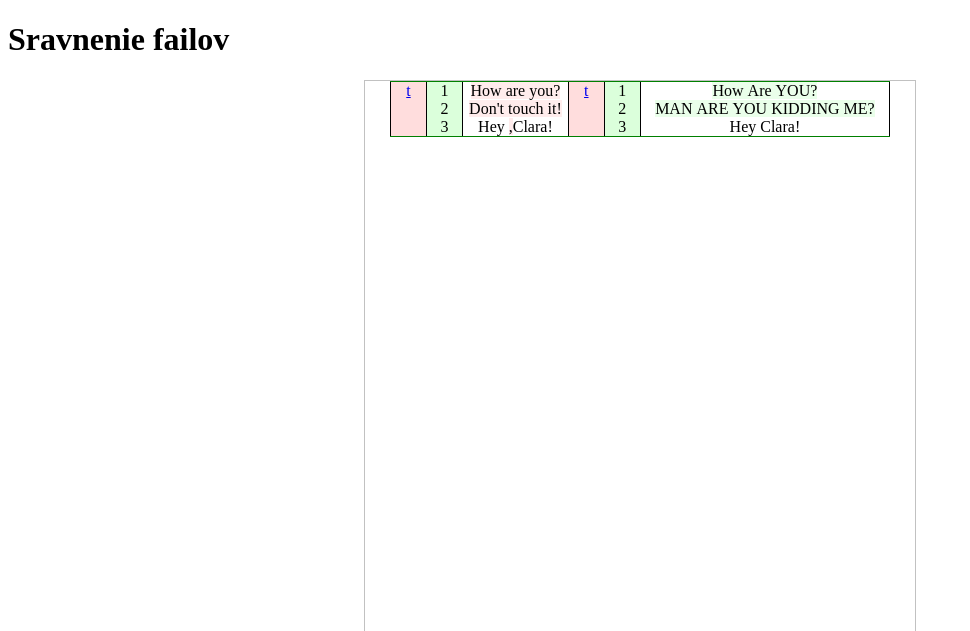
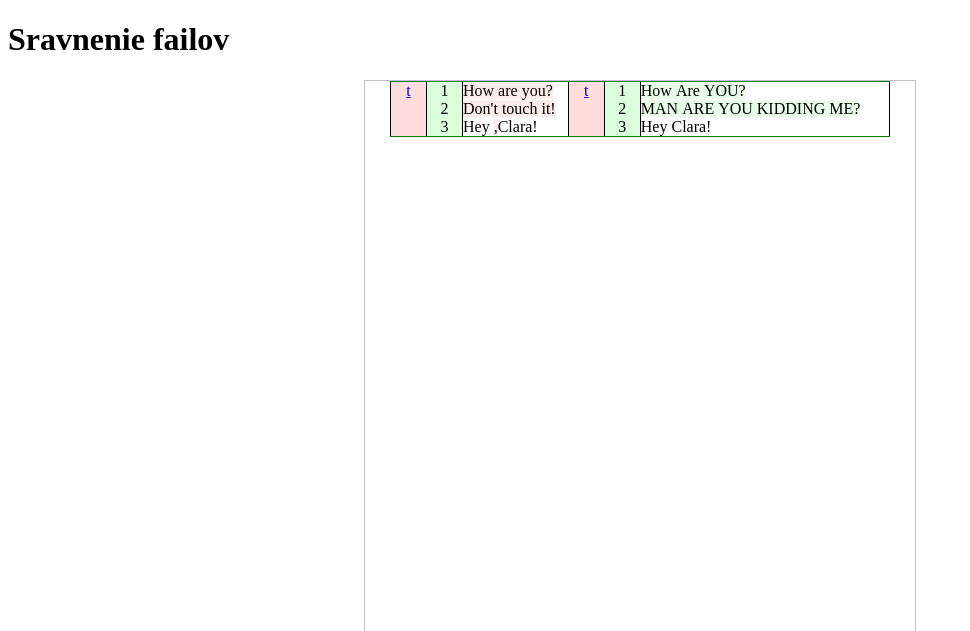
Before and after one commit to Rev01ver/NCM, a Flask app: page / in a window 1280 px wide. Shown: the top 631 px of the page, without its empty margins (0-970 px from the left). Run offline with Flask 2, Linux system fonts and the light colour scheme.

Commit message:
Update main.css

```diff
--- a/difflib/static/css/main.css
+++ b/difflib/static/css/main.css
@@ -13,7 +13,7 @@
 	width : 500px;/*shirina tablic*/
 	border : 1px solid green;/*ramka vokrug tablic*/
 	margin : auto;/*viravnivanie tablic po centre ocna */
-	text-align : center ;/*viravnivanie text po centre */
+	text-align : left ;/*viravnivanie text po left */
 
 }
 .diff_add {
@@ -25,13 +25,13 @@
 	background-color : #ffecec;
 }
 .diff_next{
-
+	text-align:center;
 	width : 35px;
 	background-color: #ffdddd;
 	border-color: #f1c0c0;
 }
 .diff_header {
-
+	text-align:center;
 	width : 35px;
 	background-color :#dbffdb;
 	border-color: #c1e9c1;
```
